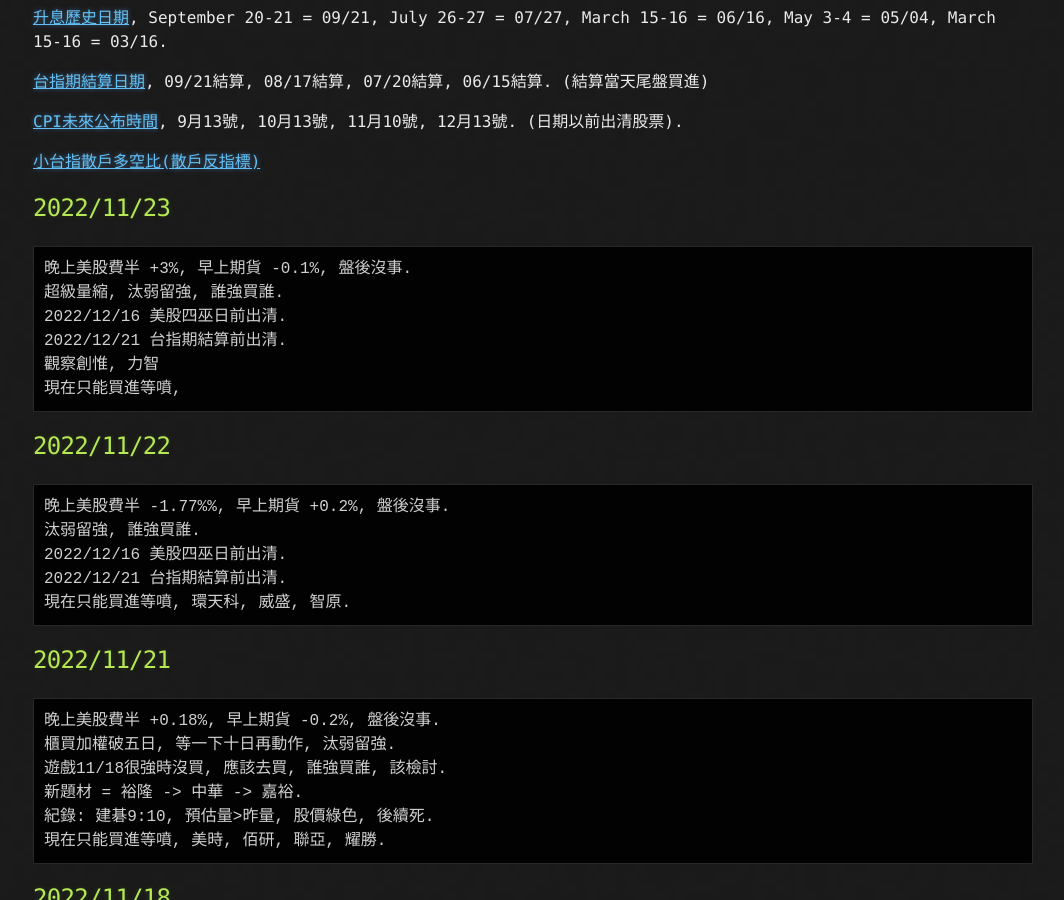
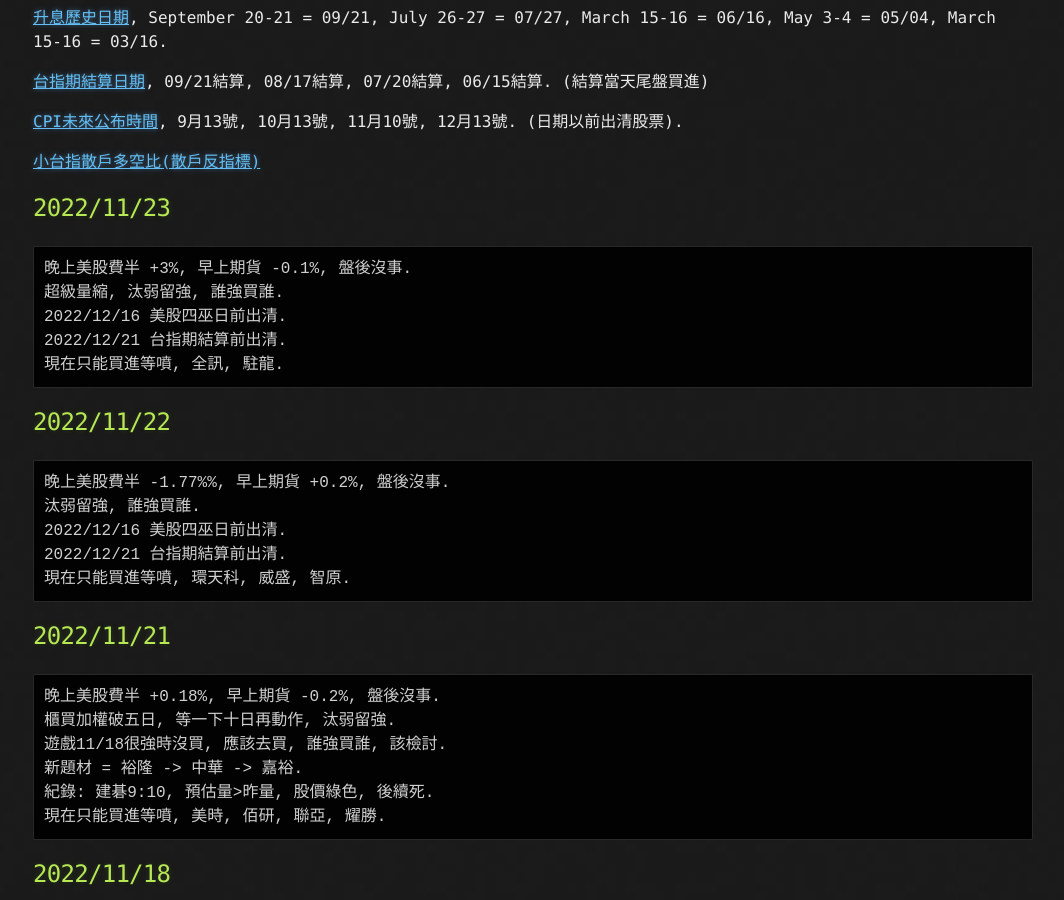
Before and after one commit to lepg5487/Stock_God, a Jekyll site: the page built from index.md, in a window 1280 px wide and 900 px high, scrolled down 332 px. Shown: the whole window, without its empty margins (107-1171 px from the left). Built offline with Jekyll 4.4.1, drawn with Linux system fonts in a browser that asks for light colours; our own code applies the rules of GitHub Pages for plain Markdown files.

Commit message:
Update index.md

````diff
--- a/index.md
+++ b/index.md
@@ -20,8 +20,7 @@ layout: testlayouts
 超級量縮, 汰弱留強, 誰強買誰.
 2022/12/16 美股四巫日前出清.
 2022/12/21 台指期結算前出清.
-觀察創惟, 力智
-現在只能買進等噴,
+現在只能買進等噴, 全訊, 駐龍.
 ```
 
 ## 2022/11/22
````
